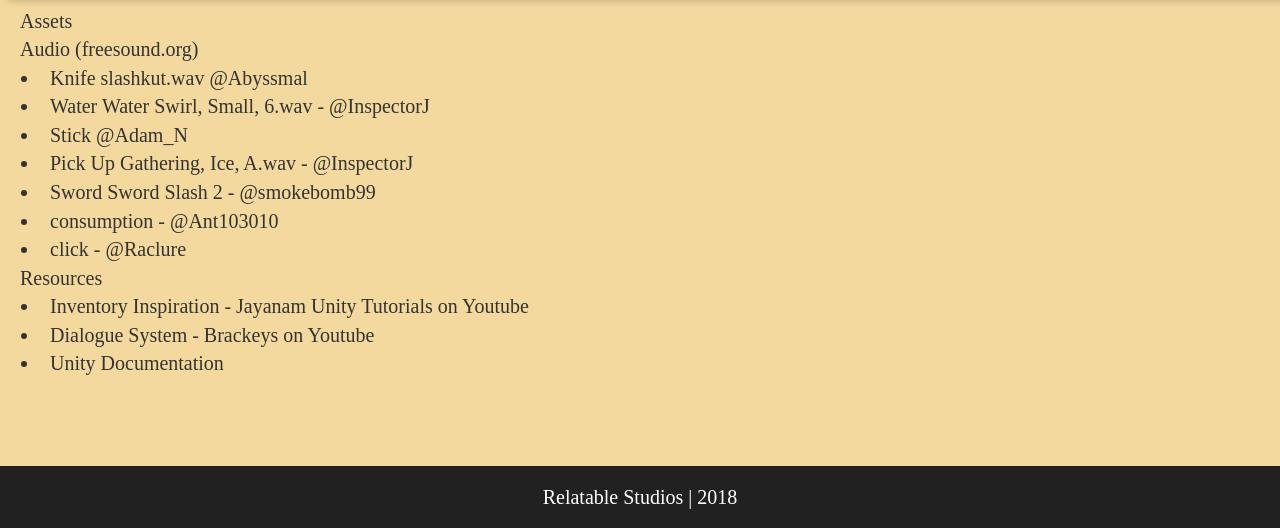
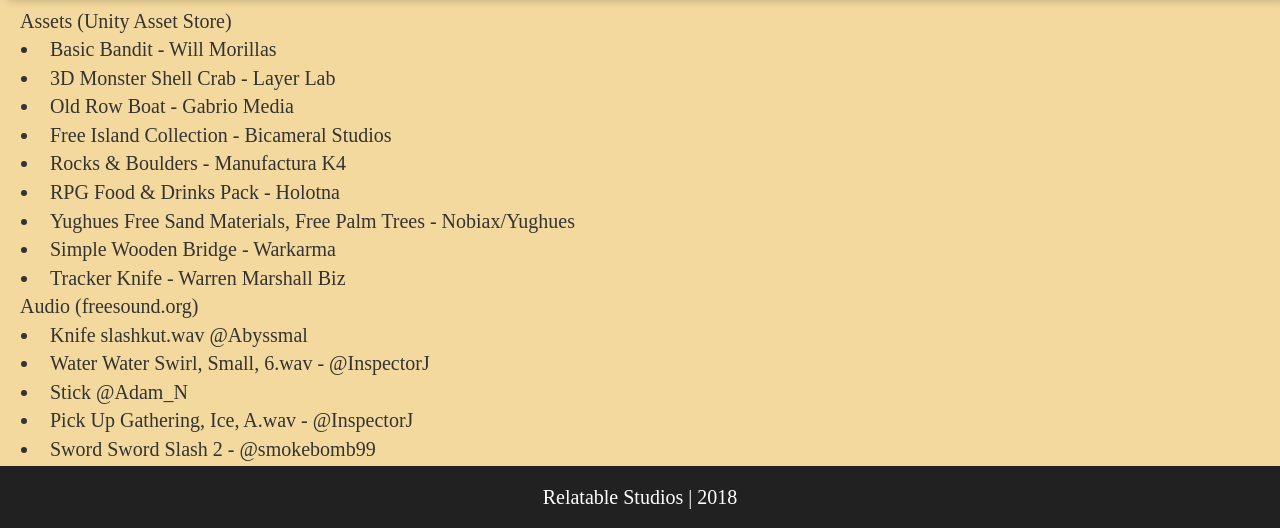
Before and after one commit to RelatableStudios/RelatableStudios.github.io, a plain HTML site: page Credits.html in a window 1280 px wide. Shown: the part 272-800 px from the top of the page. Drawn offline with nearby package versions, Linux system fonts and the light colour scheme.

Commit message:
Updated images and credits

```diff
--- a/Credits.html
+++ b/Credits.html
@@ -24,7 +24,18 @@
 		<div class=credits>
 			<h2>Credits</h2>
 			<ul>
-				<li>Assets</li>
+				<li>Assets (Unity Asset Store)</li>
+					<div id=indent>
+						<li>Basic Bandit - Will Morillas</li>
+						<li>3D Monster Shell Crab - Layer Lab</li>
+						<li>Old Row Boat - Gabrio Media</li>
+						<li>Free Island Collection - Bicameral Studios</li>
+						<li>Rocks & Boulders - Manufactura K4</li>
+						<li>RPG Food & Drinks Pack - Holotna</li>
+						<li>Yughues Free Sand Materials, Free Palm Trees - Nobiax/Yughues</li>
+						<li>Simple Wooden Bridge - Warkarma</li>
+						<li>Tracker Knife - Warren Marshall Biz</li>
+					</div>
 				<li>Audio (freesound.org)</li>
 					<div id=indent>
 						<li>Knife slashkut.wav @Abyssmal</li>
@@ -35,11 +46,13 @@
 						<li>consumption - @Ant103010</li>
 						<li>click - @Raclure</li>
 					</div>
-				<li>Resources</li>
+				<li>Developers</li>
 					<div id=indent>
-						<li>Inventory Inspiration - Jayanam Unity Tutorials on Youtube</li>
-						<li>Dialogue System - Brackeys on Youtube</li>
-						<li>Unity Documentation</li>
+						<li>William Khaine</li>
+						<li>Lee Suan</li>
+						<li>Tyler Vo</li>
+						<li>Zachary Wong</li>
+						<li>Michelle Woo</li>
 					</div>
 			</ul>
 
```
Also changed, not shown: Gameplay.html (+4 -0 lines), images/welcome.png (added), 3 other files.
